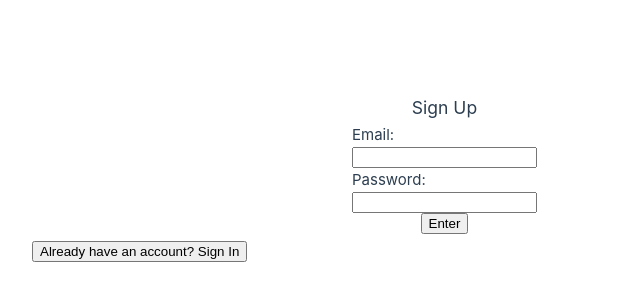
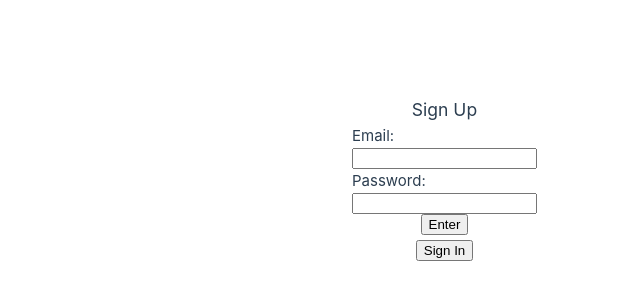
Before and after one commit to staten-island-tech/sql-project-women-in-stem-plus-tyler, a Vue app in the folder SQL/: page / in a window 1280 px wide. Shown: the part 224-524 px from the top of the page, without its empty margins (0-640 px from the left). Built offline with nearby package versions, Linux system fonts and the light colour scheme.

Commit message:
finsihed

```diff
--- a/SQL/src/router/index.js
+++ b/SQL/src/router/index.js
@@ -1,6 +1,5 @@
 import { createRouter, createWebHistory } from 'vue-router'
 import AuthScreen from '../views/AuthenticationScreen.vue'
-import forgotPassword from '../views/forgotPassword.vue'
 
 const router = createRouter({
   history: createWebHistory(import.meta.env.BASE_URL),
@@ -9,11 +8,6 @@ const router = createRouter({
       path: '/',
       name: 'auth',
       component: AuthScreen
-    },
-    {
-      path: '/forgotPassword',
-      name: 'forgotPassword',
-      component: forgotPassword
     }
   ]
 })
--- a/SQL/src/views/AuthenticationScreen.vue
+++ b/SQL/src/views/AuthenticationScreen.vue
@@ -2,9 +2,8 @@
   <div>
     <SignUpForm v-if="isSignUp" />
     <SignInForm v-else />
-    <RouterLink v-if="!isSignUp" to="/forgotPassword">Forgot Password?</RouterLink>
     <button @click="isSignUp = !isSignUp">
-      {{ isSignUp ? 'Already have an account? Sign In' : "Don't have an account yet? Sign Up" }}
+      {{ isSignUp ? 'Sign In' : 'Sign Up' }}
     </button>
   </div>
 </template>
@@ -28,4 +27,10 @@ export default {
 }
 </script>
 
-<style scoped></style>
+<style scoped>
+div {
+  display: flex;
+  flex-direction: column;
+  align-items: center;
+}
+</style>
--- a/SQL/src/views/forgotPassword.vue
+++ /dev/null
@@ -1,31 +0,0 @@
-<template>
-  <form>
-    <h1>Forgot Password</h1>
-    <label for="email">Email:</label>
-    <input type="email" v-model="email" />
-    <button>Send Reset Email</button>
-  </form>
-</template>
-
-<script>
-import { ref } from 'vue'
-import { supabase } from '../lib/supabaseClient'
-const email = ref('')
-export default {
-  name: 'forgotPassword',
-  data() {
-    return {
-      email
-    }
-  },
-  methods: {
-    async resetPassword() {
-      await supabase.auth.resetPasswordForEmail(email.value, {
-        redirectTo: 'http://example.com/account/update-password'
-      })
-    }
-  }
-}
-</script>
-
-<style lang="scss" scoped></style>
```
